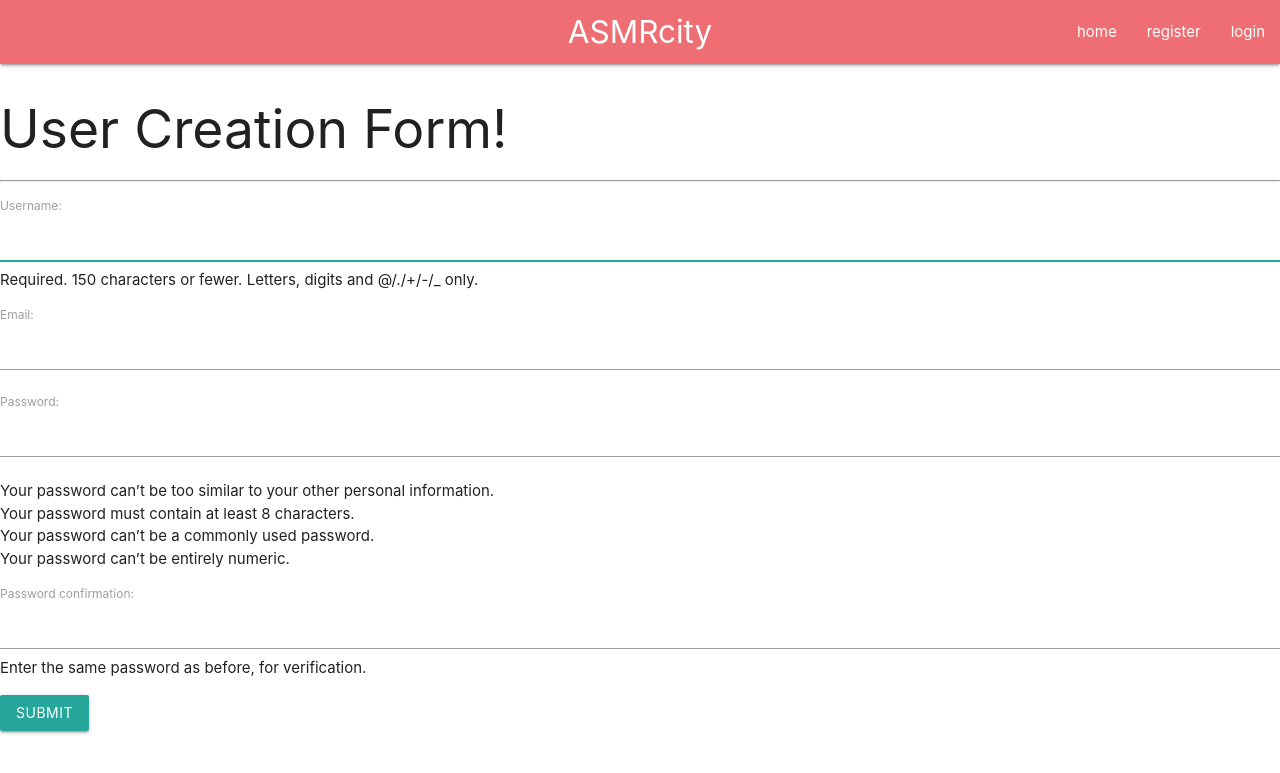
After one commit to Sutopu/ASMRcity, a Django app: page /register/ in a window 1280 px wide. The commit adds this page. Shown: the top 773 px of the page. Run offline with Django 3.2, Linux system fonts and the light colour scheme.

Commit message:
added the functionality to allow a user to register, login, and logout. Also added a navbar to the top of the page. Next step will likely to be to make the website communicate better with the user.

```diff
--- /dev/null
+++ b/ASMRcity/main/forms.py
@@ -0,0 +1,18 @@
+from django import forms
+from django.contrib.auth.forms import UserCreationForm
+from django.contrib.auth.models import User
+
+#form that extends djangos UserCreatonForm to have an email.
+class NewUserForm(UserCreationForm):
+    email = forms.EmailField(required=True)
+
+    class Meta:
+        model = User
+        fields = ("username", "email", "password1", "password2")
+
+    def save(self, commit=True):
+        user = super(NewUserForm, self).save(commit=False)
+        user.email = self.cleaned_data['email']
+        if commit:
+            user.save()
+        return user
--- a/ASMRcity/main/templates/main/header.html
+++ b/ASMRcity/main/templates/main/header.html
@@ -1,8 +1,24 @@
 <head>
+    <!-- Compiled and minified CSS -->
+    <link rel="stylesheet" href="https://cdnjs.cloudflare.com/ajax/libs/materialize/1.0.0/css/materialize.min.css">
 
+    <!-- Compiled and minified JavaScript -->
+    <script src="https://cdnjs.cloudflare.com/ajax/libs/materialize/1.0.0/js/materialize.min.js"></script>
 </head>
 
 <body>
+
+    <nav>
+        <div class="nav-wrapper">
+          <a href="/" class="brand-logo center">ASMRcity</a>
+          <ul class="right hide-on-med-and-down">
+              <li><a href="/">home</a></li>
+              <li><a href="/register">register</a></li>
+              <li><a href="/login">login</a></li>
+          </ul>
+        </div>
+      </nav>
+
     {% block body %}
     {% endblock %}
 </body>
--- /dev/null
+++ b/ASMRcity/main/templates/main/register.html
@@ -0,0 +1,12 @@
+{% extends "main/header.html" %}
+
+{% block body %}
+<form method="POST">
+    {% csrf_token %}
+    <h2>User Creation Form!</h2>
+    <hr>
+    {{form.as_p}}
+    <button class="btn" type="submit">submit</button>
+</form>
+
+{% endblock %}
--- a/ASMRcity/main/urls.py
+++ b/ASMRcity/main/urls.py
@@ -22,4 +22,6 @@ app_name = "main"
 urlpatterns = [
     path('admin/', admin.site.urls, name="admin"),
     path("", views.home, name="home"),
+    path("register/", views.register, name="register"),
+    path("login/", views.loginRequest, name="login"),
 ]
--- a/ASMRcity/main/views.py
+++ b/ASMRcity/main/views.py
@@ -1,7 +1,50 @@
-from django.shortcuts import render
+from django.shortcuts import render, redirect
 from django.http import HttpResponse
 from .models import AsmrVideo
+from django.contrib.auth.models import User
+from django.contrib.auth import login, logout, authenticate
+from .forms import NewUserForm
+from django.contrib.auth.forms import AuthenticationForm, UserCreationForm
+
 def home(request):
     videos = AsmrVideo.objects.all()
     return render(request, "main/home.html", {"videos":videos})
+
+
+def register(request):
+    """
+    if the request is post, i want to save the form to the User table. Otherwise, I want to
+    display a form that allows the user to input their username, password, and email.
+    """
+    if request.method == "POST":
+        form = NewUserForm(request.POST)
+        if form.is_valid():
+            user = form.save()
+            #login the user after registration
+            login(request, user)
+            #take em home
+            return redirect("main:home")
+    form = NewUserForm()
+    return render(request, "main/register.html", {"form":form})
+
+
+def loginRequest(request):
+
+    if request.method == "POST":
+        form = AuthenticationForm(request, data=request.POST)
+        if form.is_valid():
+            username = form.cleaned_data.get("username")
+            password = form.cleaned_data.get("password")
+            #returns a user if the username and password match the database. otherwise None.
+            user = authenticate(request, username=username, password=password)
+            if user != None:
+                login(request, user)
+                return redirect("main:home")
+
+    form = AuthenticationForm()
+    return render(request, "main/login.html", {"form":form})
+
+def logoutRequest(request):
+    logout(request)
+    redirect("main:home")
 # Create your views here.
```
Also changed, not shown: ASMRcity/main/templates/main/login.html (added, +12 -0 lines), ASMRcity/db.sqlite3.
